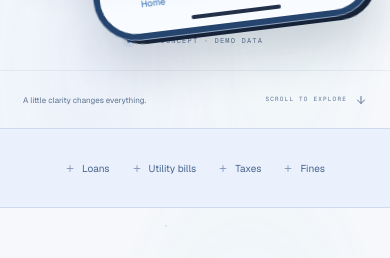
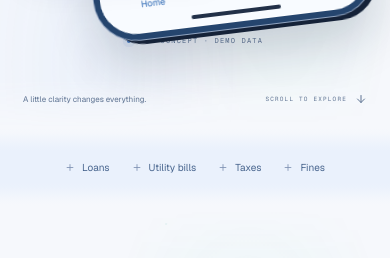
Before and after one commit to ZuRaSha16/convert, a Next.js app: page / in a window 390 px wide. Shown: the part 1127-1385 px from the top of the page. Built offline with nearby package versions, Linux system fonts and the light colour scheme; no server answers.

Commit message:
added phone touch animation,fixed phone scroll animation, added new page fade desing

```diff
--- a/app/layout.tsx
+++ b/app/layout.tsx
@@ -5,6 +5,7 @@ import "./themes.css";
 import "./hero-preview.css";
 import "./feature-motion.css";
 import "./ambient-motion.css";
+import "./section-blends.css";
 
 // Resolve the palette before paint. Only the root attribute is changed before
 // hydration; the toggle uses an identical server/first-client snapshot.
--- a/app/page.tsx
+++ b/app/page.tsx
@@ -12,9 +12,7 @@ import {
   MotionConfig,
   motion,
   useMotionValue,
-  useScroll,
   useSpring,
-  useTransform,
 } from "motion/react";
 import { useReducedMotion } from "@/components/use-reduced-motion";
 import {
@@ -142,13 +140,7 @@ function Landing({
   const [tab, setTab] = useState<PreviewTab>("overview");
   const [faq, setFaq] = useState<number | null>(0);
   const privacyRef = useRef<HTMLDialogElement>(null);
-  const heroRef = useRef<HTMLElement>(null);
   const reduce = useReducedMotion();
-  const { scrollYProgress: heroProgress } = useScroll({
-    target: heroRef,
-    offset: ["start start", "end start"],
-  });
-  const heroY = useTransform(heroProgress, [0, 1], [0, 100]);
   const mouseX = useMotionValue(0);
   const mouseY = useMotionValue(0);
   const lightX = useSpring(mouseX, { stiffness: 45, damping: 25 });
@@ -244,7 +236,6 @@ function Landing({
         <main id="main">
           <section
             id="home"
-            ref={heroRef}
             className="hero"
             onPointerMove={(event) => {
               if (!reduce && event.pointerType === "mouse") {
@@ -347,13 +338,19 @@ function Landing({
                 </div>
                 <motion.div
                   className="hero-phone"
-                  style={reduce ? undefined : { y: heroY }}
                   initial={{ opacity: 0 }}
-                  animate={{ opacity: 1 }}
+                  animate={{ opacity: 1, x: 0, y: 0, rotate: 0 }}
+                  whileHover={reduce ? undefined : { x: 3, y: -5, rotate: 1 }}
                   transition={{
-                    duration: 1,
-                    delay: 0.2,
-                    ease: [0.16, 1, 0.3, 1],
+                    type: "spring",
+                    stiffness: 150,
+                    damping: 24,
+                    opacity: {
+                      type: "tween",
+                      duration: 1,
+                      delay: 0.2,
+                      ease: [0.16, 1, 0.3, 1],
+                    },
                   }}
                 >
                   <PhonePreview compact />
--- /dev/null
+++ b/app/section-blends.css
@@ -0,0 +1,65 @@
+/* Shared edge colors let neighboring sections meet without a visible seam. */
+:root {
+  --section-fade: clamp(48px, 7vw, 96px);
+  --strip-tint: #eaf1fc;
+  --experience-tint: #1b2639;
+  --how-tint: #eaf1fb;
+  --waitlist-tint: #e8f1ff;
+}
+:root[data-theme="dark"] {
+  --strip-tint: #161e2d;
+  --experience-tint: #0d1625;
+  --how-tint: #161f2f;
+  --waitlist-tint: #192334;
+}
+.obligations-strip { --section-tint: var(--strip-tint); --section-fade: 24px; }
+.experience-section {
+  --section-tint: var(--experience-tint);
+  --section-fade: clamp(112px, 14vw, 192px);
+  padding-block: calc(var(--section-fade) + 24px);
+}
+.how-section { --section-tint: var(--how-tint); }
+.waitlist-section { --section-tint: var(--waitlist-tint); }
+
+:root[data-theme] :is(.obligations-strip, .experience-section, .how-section, .waitlist-section) {
+  border-block: 0;
+  background-color: var(--section-tint);
+  background-image:
+    linear-gradient(to bottom,
+      var(--paper),
+      color-mix(in srgb, var(--paper) 90%, transparent) 20%,
+      color-mix(in srgb, var(--paper) 50%, transparent) 50%,
+      color-mix(in srgb, var(--paper) 10%, transparent) 80%,
+      transparent),
+    linear-gradient(to top,
+      var(--paper),
+      color-mix(in srgb, var(--paper) 90%, transparent) 20%,
+      color-mix(in srgb, var(--paper) 50%, transparent) 50%,
+      color-mix(in srgb, var(--paper) 10%, transparent) 80%,
+      transparent);
+  background-size: 100% var(--section-fade);
+  background-position: top, bottom;
+  background-repeat: no-repeat;
+}
+
+/* Fade only decorative layers; foreground content stays fully opaque. */
+.ambient-background {
+  -webkit-mask-image: linear-gradient(to bottom, transparent, #000 var(--section-fade), #000 calc(100% - var(--section-fade)), transparent);
+  mask-image: linear-gradient(to bottom, transparent, #000 var(--section-fade), #000 calc(100% - var(--section-fade)), transparent);
+}
+.experience-section::after {
+  /* This legacy glow reached the section's clipped top edge. The masked
+     ambient layer already supplies the same soft blue light. */
+  content: none;
+}
+.waitlist-section::before {
+  -webkit-mask-image: linear-gradient(to bottom, transparent, #000 var(--section-fade), #000 calc(100% - var(--section-fade)), transparent);
+  mask-image: linear-gradient(to bottom, transparent, #000 var(--section-fade), #000 calc(100% - var(--section-fade)), transparent);
+}
+:root[data-theme] :is(.hero-bottom, .footer-bottom) {
+  border-top: 0;
+}
+
+@media (max-width: 640px) {
+  :root { --section-fade: 48px; }
+}
```
Also changed, not shown: 1 other file (tests, documents, lock files or other folders).
